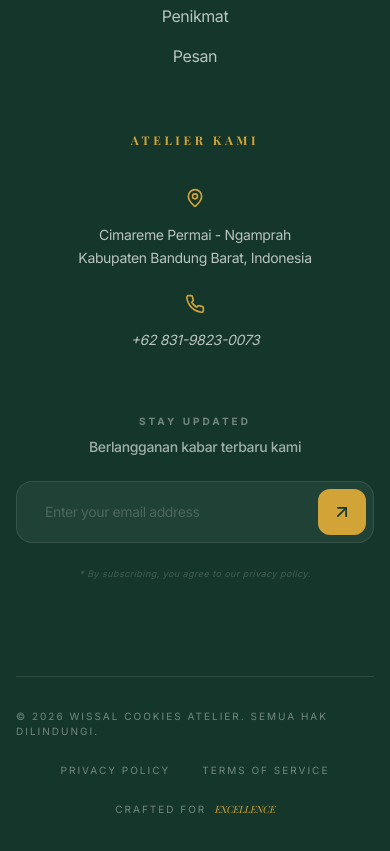
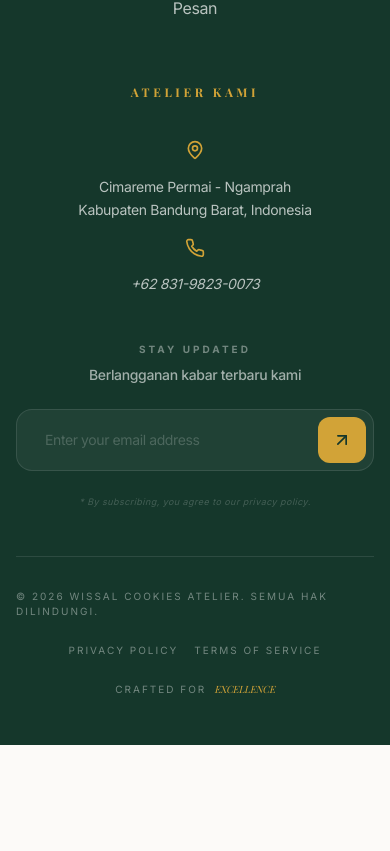
Before and after one commit to layarlegenda59/wissal-cookies, a React (Vite) app: page / in a window 390 px wide. Shown: the part 9224-10075 px from the top of the page. After the commit the page ends 9969 px from the top, so only its background shows below. Built offline with nearby package versions, Linux system fonts and the light colour scheme; a web font is replaced by a local one.

Commit message:
Mobile UI Revision: Compressed Footer layout by reducing vertical margins/padding and tightening spacing between contact and newsletter sections for a more compact and balanced look.

```diff
--- a/src/components/Footer.tsx
+++ b/src/components/Footer.tsx
@@ -18,10 +18,10 @@ const Footer = () => {
       {/* Decorative background element */}
       <div className="absolute top-0 right-0 w-96 h-96 bg-accent/5 rounded-full blur-[100px] -translate-y-1/2 translate-x-1/2"></div>
 
-      <div className="container-custom pt-24 pb-12 relative z-10">
+      <div className="container-custom pt-16 pb-12 relative z-10">
         <div className="grid lg:grid-cols-12 gap-16 lg:gap-8">
           {/* Brand Info */}
-          <div className="lg:col-span-5 space-y-8">
+          <div className="lg:col-span-5 space-y-6">
             <div className="flex items-center gap-4">
               <div className="w-16 h-16 md:w-20 md:h-20 overflow-hidden rounded-full ring-4 ring-white/10 shadow-2xl">
                 <img src="/logo.jpg" alt="Logo" className="w-full h-full object-cover" />
@@ -70,10 +70,9 @@ const Footer = () => {
             </ul>
           </div>
 
-          {/* Contact & Location */}
           <div className="lg:col-span-4 space-y-8 text-center lg:text-left">
             <h4 className="text-xs uppercase tracking-[0.3em] font-bold text-accent">{t('footer.contactTitle')}</h4>
-            <div className="space-y-6">
+            <div className="space-y-4">
               <div className="flex flex-col lg:flex-row gap-4 items-center justify-center lg:justify-start pt-2">
                 <MapPin className="w-5 h-5 text-accent flex-shrink-0" />
                 <p className="text-white/70 text-sm leading-relaxed">
@@ -88,7 +87,7 @@ const Footer = () => {
             </div>
 
             {/* Premium Newsletter Section */}
-            <div className="pt-8 space-y-6 text-center lg:text-left">
+            <div className="pt-4 space-y-6 text-center lg:text-left">
               <div className="space-y-2">
                 <span className="text-[10px] uppercase tracking-[0.3em] font-bold text-white/40 block">Stay Updated</span>
                 <p className="text-sm text-white/60 font-medium">{t('footer.newsletter')}</p>
@@ -113,11 +112,11 @@ const Footer = () => {
         </div>
 
         {/* Legal & Credits */}
-        <div className="mt-24 pt-8 border-t border-white/10 flex flex-col md:flex-row justify-between items-center gap-6">
+        <div className="mt-12 pt-8 border-t border-white/10 flex flex-col md:flex-row justify-between items-center gap-6">
           <p className="text-[10px] uppercase tracking-[0.2em] text-white/40">
             &copy; {currentYear} WISSAL COOKIES ATELIER. {t('footer.rights')}.
           </p>
-          <div className="flex gap-8">
+          <div className="flex gap-4">
             {['Privacy Policy', 'Terms of Service'].map((legal, i) => (
               <a key={i} href="#" className="text-[10px] uppercase tracking-[0.2em] text-white/40 hover:text-accent transition-colors">
                 {legal}
```
